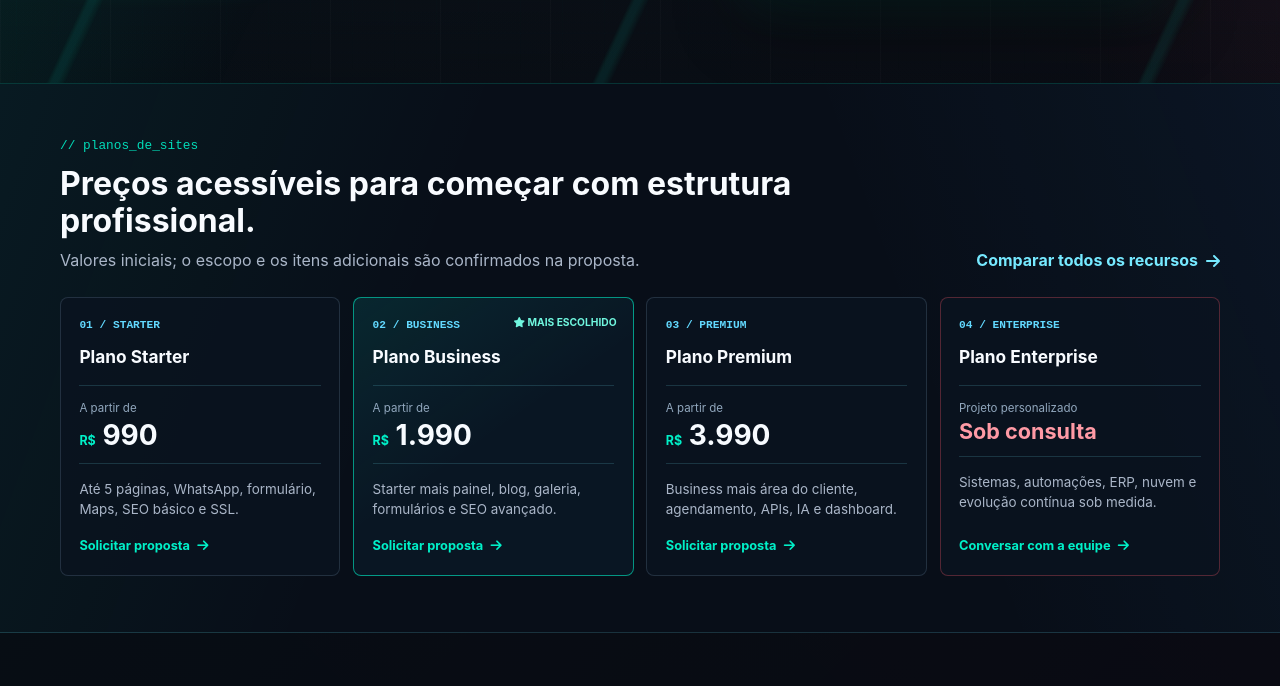
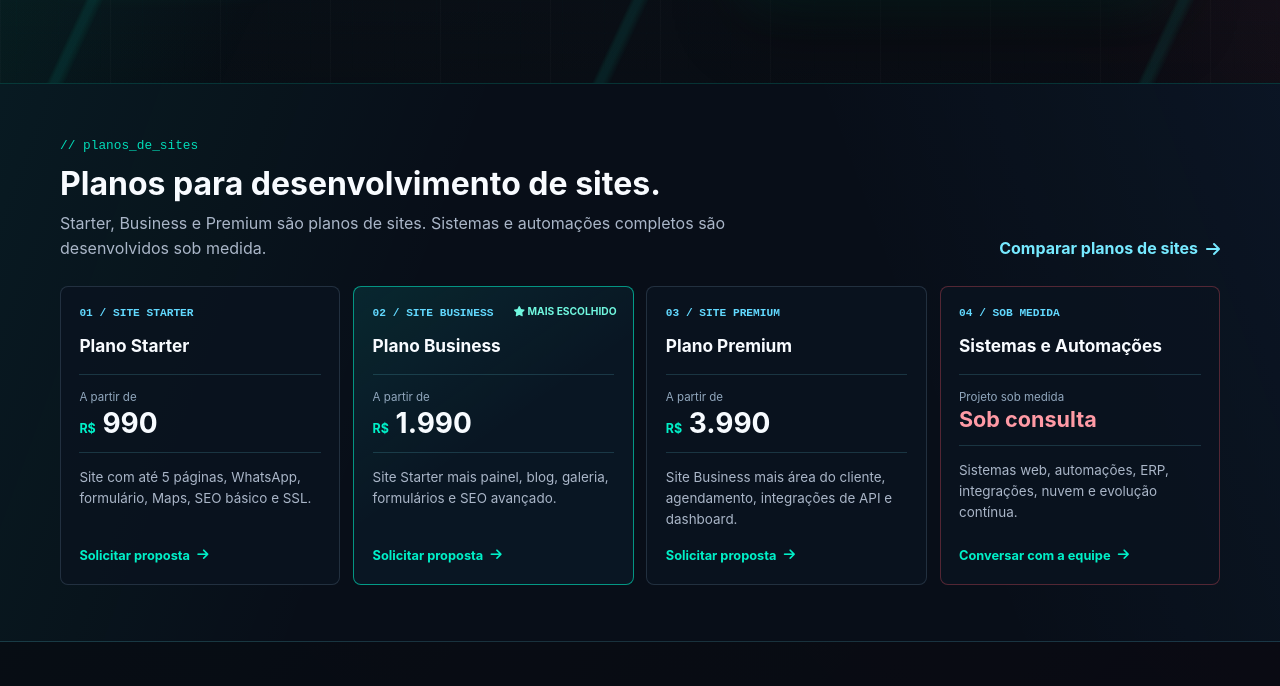
Before and after one commit to costC22/NovoSiteCreativeLink, a plain HTML site: page index.html in a window 1280 px wide. Shown: the part 697-1383 px from the top of the page. Drawn offline with Linux system fonts and the light colour scheme.

Commit message:
Clarify site plans and custom systems

```diff
--- a/index.html
+++ b/index.html
@@ -202,43 +202,43 @@
         <div class="home-pricing-head">
           <div>
             <span class="section-tag">// planos_de_sites</span>
-            <h2 id="home-pricing-title">Preços acessíveis para começar com estrutura profissional.</h2>
-            <p>Valores iniciais; o escopo e os itens adicionais são confirmados na proposta.</p>
+            <h2 id="home-pricing-title">Planos para desenvolvimento de sites.</h2>
+            <p>Starter, Business e Premium são planos de sites. Sistemas e automações completos são desenvolvidos sob medida.</p>
           </div>
-          <a href="desenvolvimento-sites.html#planos" class="home-pricing-details">Comparar todos os recursos <i class="fas fa-arrow-right"></i></a>
+          <a href="desenvolvimento-sites.html#planos" class="home-pricing-details">Comparar planos de sites <i class="fas fa-arrow-right"></i></a>
         </div>
 
         <div class="home-pricing-grid">
           <a class="home-price-item" href="atendimento.html?plan=starter#contact" aria-label="Solicitar proposta do Plano Starter, a partir de R$ 990">
-            <span class="home-price-code">01 / STARTER</span>
+            <span class="home-price-code">01 / SITE STARTER</span>
             <h3>Plano Starter</h3>
             <div class="home-price-value"><small>A partir de</small><strong><span>R$</span> 990</strong></div>
-            <p>Até 5 páginas, WhatsApp, formulário, Maps, SEO básico e SSL.</p>
+            <p>Site com até 5 páginas, WhatsApp, formulário, Maps, SEO básico e SSL.</p>
             <span class="home-price-action">Solicitar proposta <i class="fas fa-arrow-right"></i></span>
           </a>
 
           <a class="home-price-item is-popular" href="atendimento.html?plan=business#contact" aria-label="Solicitar proposta do Plano Business, a partir de R$ 1.990">
             <span class="home-price-kicker"><i class="fas fa-star"></i> Mais escolhido</span>
-            <span class="home-price-code">02 / BUSINESS</span>
+            <span class="home-price-code">02 / SITE BUSINESS</span>
             <h3>Plano Business</h3>
             <div class="home-price-value"><small>A partir de</small><strong><span>R$</span> 1.990</strong></div>
-            <p>Starter mais painel, blog, galeria, formulários e SEO avançado.</p>
+            <p>Site Starter mais painel, blog, galeria, formulários e SEO avançado.</p>
             <span class="home-price-action">Solicitar proposta <i class="fas fa-arrow-right"></i></span>
           </a>
 
           <a class="home-price-item" href="atendimento.html?plan=premium#contact" aria-label="Solicitar proposta do Plano Premium, a partir de R$ 3.990">
-            <span class="home-price-code">03 / PREMIUM</span>
+            <span class="home-price-code">03 / SITE PREMIUM</span>
             <h3>Plano Premium</h3>
             <div class="home-price-value"><small>A partir de</small><strong><span>R$</span> 3.990</strong></div>
-            <p>Business mais área do cliente, agendamento, APIs, IA e dashboard.</p>
+            <p>Site Business mais área do cliente, agendamento, integrações de API e dashboard.</p>
             <span class="home-price-action">Solicitar proposta <i class="fas fa-arrow-right"></i></span>
           </a>
 
-          <a class="home-price-item is-enterprise" href="atendimento.html?plan=enterprise#contact" aria-label="Solicitar proposta do Plano Enterprise, sob consulta">
-            <span class="home-price-code">04 / ENTERPRISE</span>
-            <h3>Plano Enterprise</h3>
-            <div class="home-price-value home-price-consult"><small>Projeto personalizado</small><strong>Sob consulta</strong></div>
-            <p>Sistemas, automações, ERP, nuvem e evolução contínua sob medida.</p>
+          <a class="home-price-item is-enterprise" href="atendimento.html?plan=enterprise#contact" aria-label="Solicitar proposta de sistemas e automações, sob consulta">
+            <span class="home-price-code">04 / SOB MEDIDA</span>
+            <h3>Sistemas e Automações</h3>
+            <div class="home-price-value home-price-consult"><small>Projeto sob medida</small><strong>Sob consulta</strong></div>
+            <p>Sistemas web, automações, ERP, integrações, nuvem e evolução contínua.</p>
             <span class="home-price-action">Conversar com a equipe <i class="fas fa-arrow-right"></i></span>
           </a>
         </div>
@@ -584,7 +584,9 @@
                   <option value="site-starter">Plano Starter - a partir de R$ 990</option>
                   <option value="site-business">Plano Business - a partir de R$ 1.990</option>
                   <option value="site-premium">Plano Premium - a partir de R$ 3.990</option>
-                  <option value="site-enterprise">Plano Enterprise - sob consulta</option>
+                </optgroup>
+                <optgroup label="Sistemas e automações">
+                  <option value="site-enterprise">Projeto sob medida - sob consulta</option>
                 </optgroup>
                 <option value="site">Site - outro escopo</option>
                 <option value="landing-page">Landing page</option>
```
Also changed, not shown: atendimento.html (+3 -1 lines), desenvolvimento-sites.html (+12 -12 lines).
